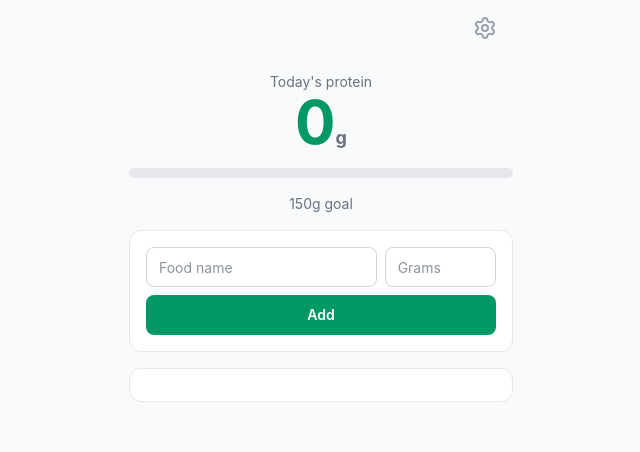
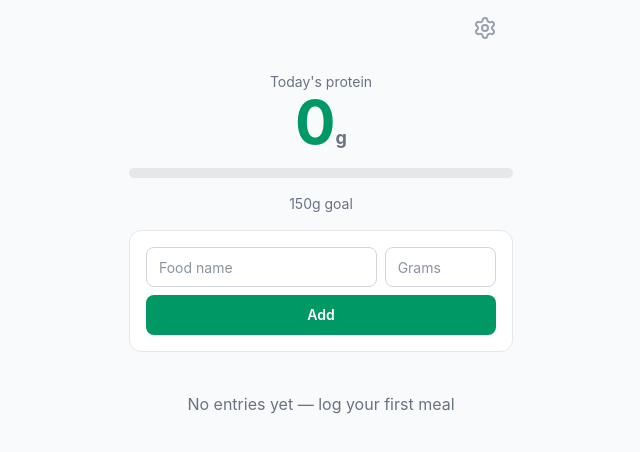
Before and after one commit to jrumbawa/protein-tracker, a React (Vite) app: page / in a window 1280 px wide. Shown: the top 452 px of the page, without its empty margins (319-959 px from the left). Built offline with nearby package versions, Linux system fonts and the light colour scheme.

Commit message:
feat: add empty entries message

```diff
--- a/src/components/Log.jsx
+++ b/src/components/Log.jsx
@@ -1,11 +1,22 @@
 import { Trash2 } from 'lucide-react'
 
 export default function Log({ entries, onDeleteEntry }) {
+  if (entries.length === 0) {
+    return (
+      <p className="text-gray-500 text-center py-6">
+        No entries yet — log your first meal
+      </p>
+    )
+  }
+
   return (
     <div className="bg-white border border-gray-200 rounded-xl p-4">
       <ul className="divide-y divide-gray-100">
         {entries.map((entry) => {
-          const formattedTime = new Date(entry.timestamp).toLocaleTimeString()
+          const formattedTime = new Date(entry.timestamp).toLocaleTimeString(
+            [],
+            { hour: 'numeric', minute: '2-digit' },
+          )
           return (
             <li className="py-2.5 flex gap-2" key={entry.id}>
               <button
```
